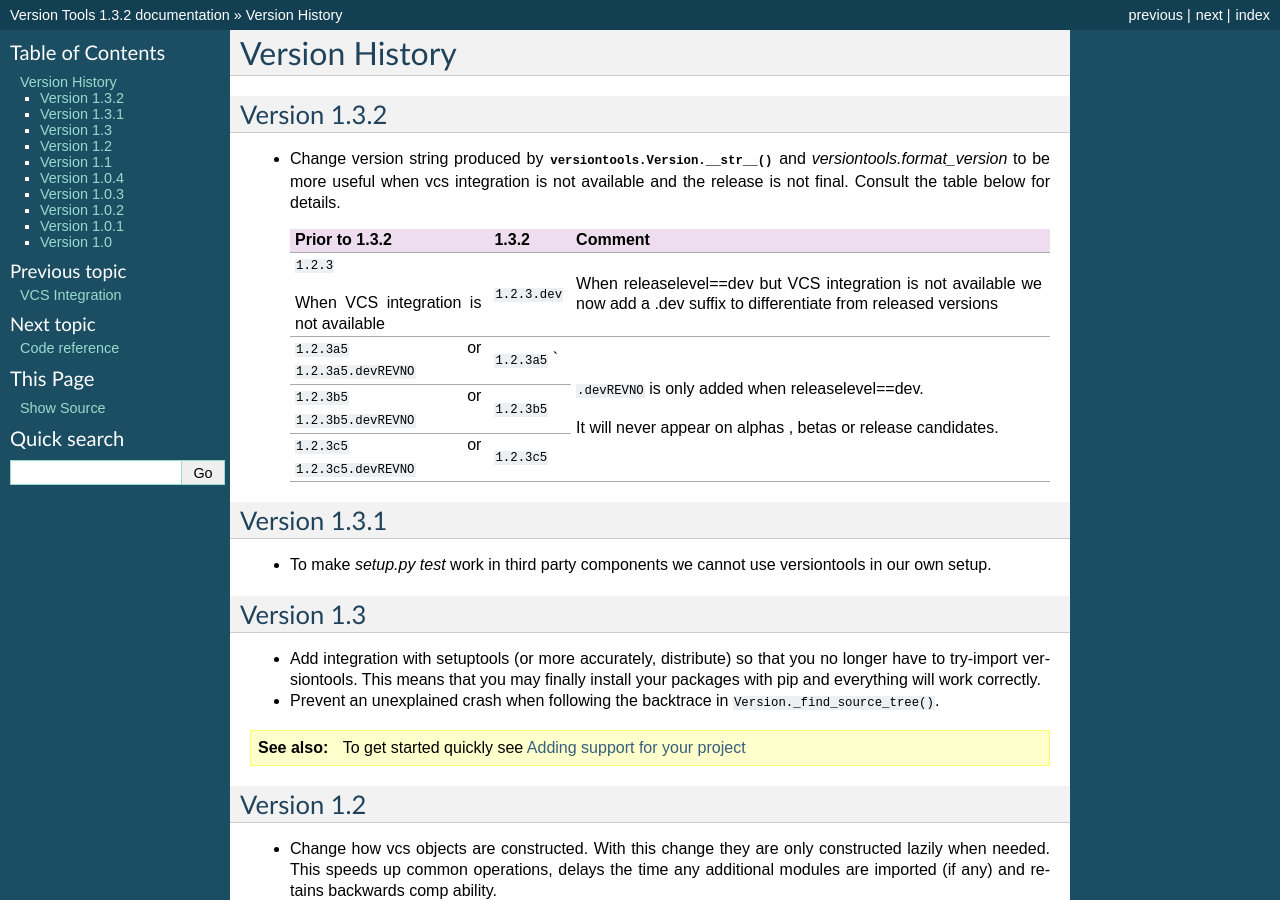
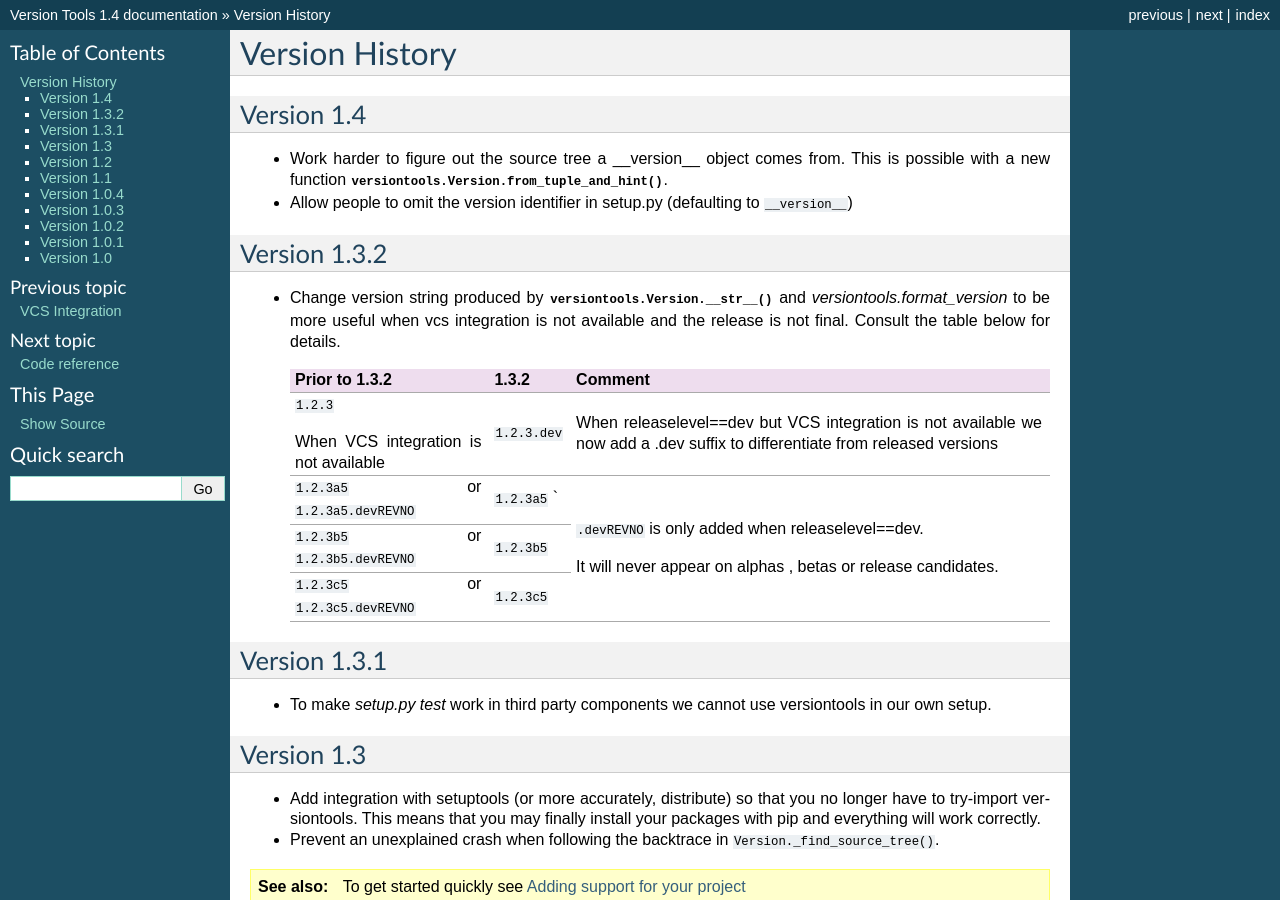
Before and after one commit to zyga/versiontools, a Sphinx documentation site: the page built from doc/changes.rst, in a window 1280 px wide and 900 px high. Built offline with Sphinx 7.4.7, drawn with Linux system fonts in a browser that asks for light colours; some of the changed text lies outside the part shown.

Commit message:
Update changelog and release 1.4

```diff
--- a/doc/changes.rst
+++ b/doc/changes.rst
@@ -1,5 +1,17 @@
 Version History
 ***************
+
+.. _version_1_4:
+
+Version 1.4
+===========
+
+* Work harder to figure out the source tree a __version__ object comes from.
+  This is possible with a new function
+  :meth:`versiontools.Version.from_tuple_and_hint`.
+
+* Allow people to omit the version identifier in setup.py (defaulting to
+  ``__version__``)
 
 .. _version_1_3_2:
 
--- a/doc/index.rst
+++ b/doc/index.rst
@@ -5,7 +5,7 @@ Version Tools Documentation
 .. automodule:: versiontools
 
 .. seealso:: To get started quickly see :ref:`usage`
-.. seealso:: See what's new in :ref:`version_1_3_2`
+.. seealso:: See what's new in :ref:`version_1_4`
 
 Features
 ========
--- a/versiontools/__init__.py
+++ b/versiontools/__init__.py
@@ -27,7 +27,7 @@ Define *single* and *useful* ``__version__`` of a project.
 """
 
 
-__version__ = (1, 3, 2, "final", 0)
+__version__ = (1, 4, 0, "final", 0)
 
 
 import inspect
```
